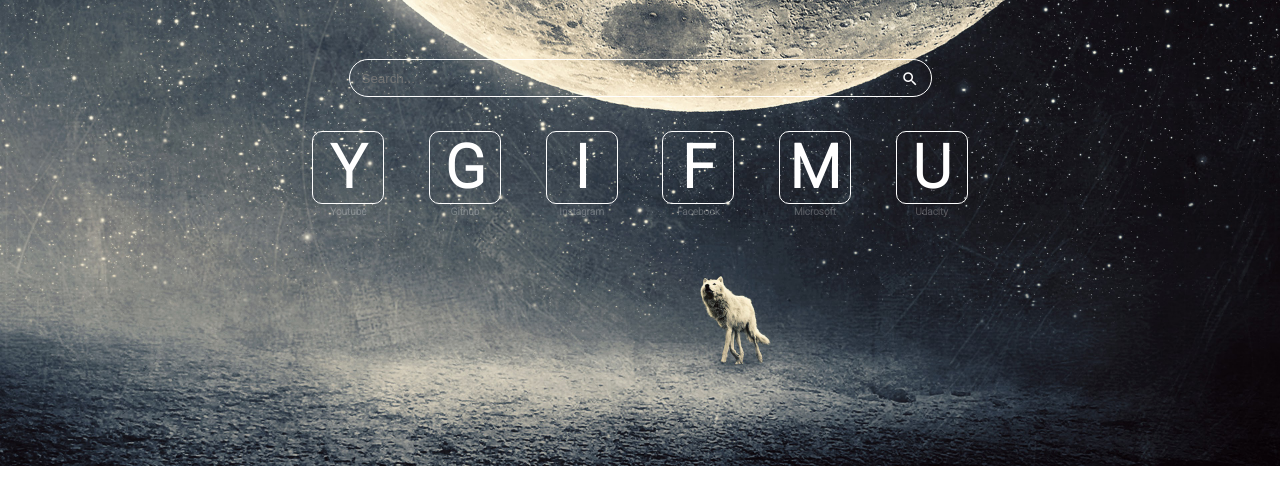
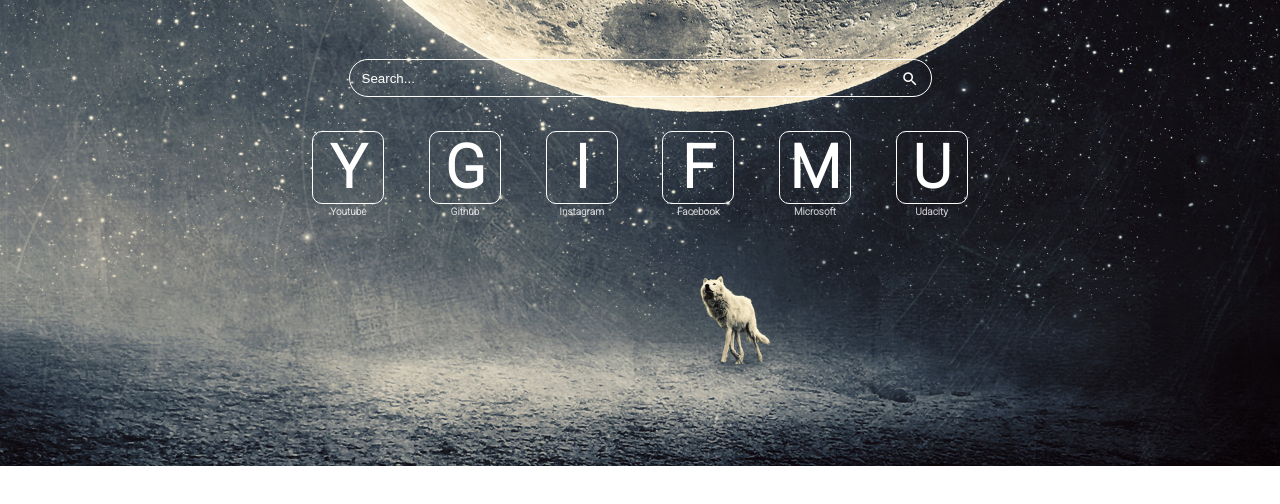
Before and after one commit to sanjarbek-ismatov/chrome-newtab-new, a plain HTML site: page index.html in a window 1280 px wide. Shown: the part 254-758 px from the top of the page. Drawn offline with Linux system fonts and the light colour scheme.

Commit message:
Update styles.css

```diff
--- a/styles.css
+++ b/styles.css
@@ -79,6 +79,10 @@ input{
   border: none;
   padding-left: 2px;
 }
+::placeholder{
+  color: #fff;
+  opacity: 1;
+}
 input:focus{
   outline: none;
 }
@@ -109,7 +113,7 @@ li, #bookmarks a{
   font-size: 30px;
 }
 li h6{
-  opacity: 0.25;
+  opacity: 0.75;
   font-size: 10px;
 }
 li h1{
```
